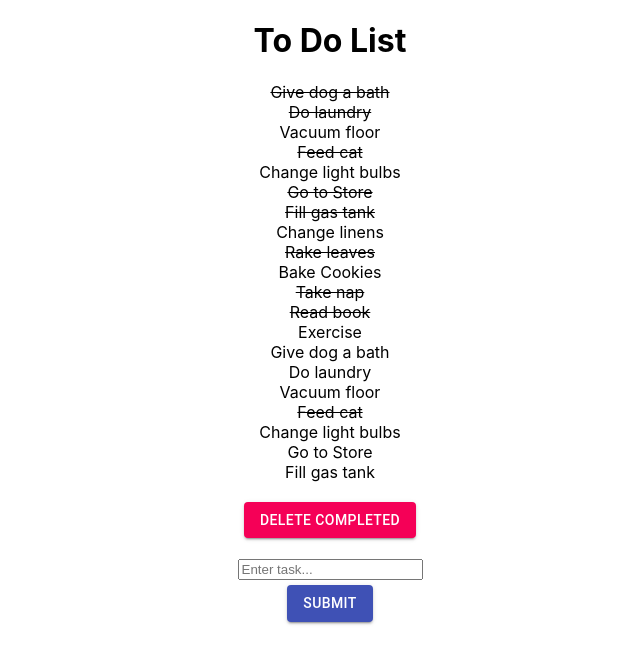
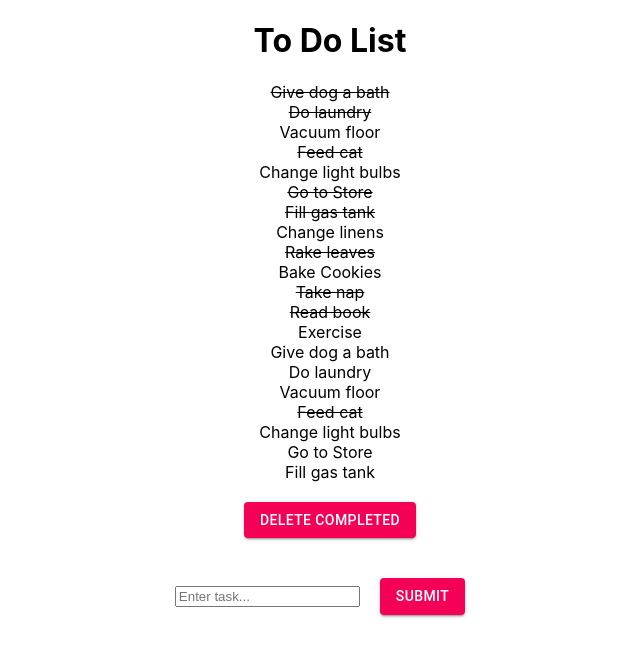
Before and after one commit to 2021-IBM-Accelerate-SW-Track/lab-1-team-23, a React (Create React App) app: page / in a window 1280 px wide. Shown: the top 664 px of the page, without its empty margins (310-950 px from the left). Built offline with nearby package versions, Linux system fonts and the light colour scheme.

Commit message:
Ignore this commit (forgot to commit a small change yesterday)

```diff
--- a/src/App.js
+++ b/src/App.js
@@ -21,7 +21,6 @@ function App() {
     let mapped  = toDoList.map(task => {
     return task.id === Number(id) ? { ...task, complete: !task.complete } : { ...task };
     });
-
     setToDoList(mapped);
   }
 
--- a/src/ToDoForm.js
+++ b/src/ToDoForm.js
@@ -1,6 +1,5 @@
+import { Button } from '@material-ui/core';
 import React, { useState } from 'react';
-import Button from '@material-ui/core/Button';
-
 
 const ToDoForm = ({ addTask }) => {
 
@@ -18,8 +17,7 @@ const ToDoForm = ({ addTask }) => {
     return (
         <form onSubmit={handleSubmit}>
             <input value={userInput} type="text" onChange={handleChange} placeholder="Enter task..."/>
-            <br/>
-            <Button className = 'submit-button'variant="contained" color="primary">Submit</Button>
+            <Button variant="contained" color="secondary" style={{margin: '20px'}} onClick={ handleSubmit }> Submit </Button>
         </form>
     );
 };
```
